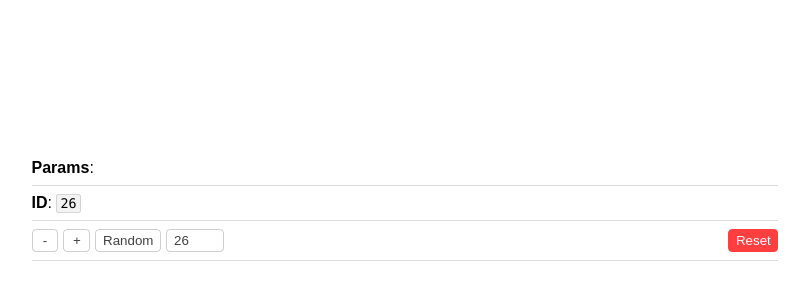
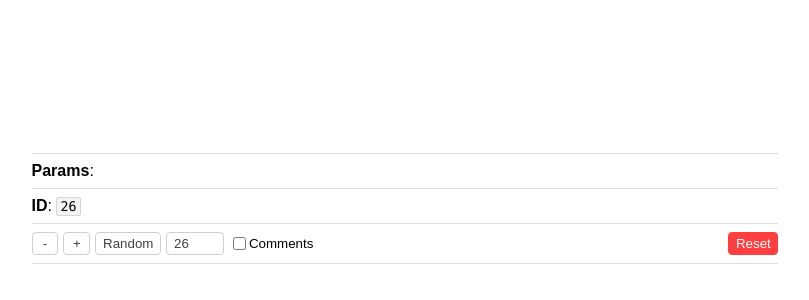
Before and after one commit to rafegoldberg/metrics-reducer-brainstorm, a React (Vite) app: page / in a window 1280 px wide. Shown: the part 186-486 px from the top of the page, without its empty margins (235-1044 px from the left). Built offline with nearby package versions, Linux system fonts and the light colour scheme; no server answers.

Commit message:
chore: add + style comments toggle

```diff
--- a/main.scss
+++ b/main.scss
@@ -33,7 +33,8 @@ body {
     box-shadow: inset 0 0 0 .8px rgba(127.5, 127.5, 127.5, .33);
   }
   button,
-  input {
+  input[type=text],
+  input[type=number] {
     color: inherit;
     background: transparent;
     border-radius: 4px;
@@ -46,9 +47,14 @@ body {
       opacity: .75;
     }
   }
+  label {
+    display: inline-flex;
+    align-items: center;
+    font-size: smaller;
+  }
   .topBar {
     display: flex;
-    >:last-child {
+    >:last-child:not(:only-child) {
       margin-left: auto;
     }
   }
--- a/src/App.jsx
+++ b/src/App.jsx
@@ -1,20 +1,26 @@
-import React from "react";
+import React, { useContext } from "react";
+
+import { ContextState } from "./Context";
 
 import Counter from "./Counter";
 import ToggleParams from "./ToggleParams";
 import Comments from "./Comments";
-
 import Fetcher from "./Fetcher";
 
-const App = () => (
+const App = () => {
+  const { state } = useContext(ContextState);
+  return (
     <React.Fragment>
       <Fetcher />
+      <hr />
       <ToggleParams />
       <hr />
       <Counter type={false} />
       <hr />
+      <h3 style={{ textTransform: "capitalize" }}>{state.data?.title}</h3>
       <Comments />
     </React.Fragment>
   );
+};
 
 export default App;
--- a/src/Counter/index.jsx
+++ b/src/Counter/index.jsx
@@ -8,7 +8,7 @@ import ResetButton from "./ResetButton";
 import RandomValue from "./RandomValue";
 
 const Counter = () => {
-  const { state } = useContext(ContextState);
+  const { state, dispatch } = useContext(ContextState);
   return (
     <React.Fragment>
       <div className="topBar">
@@ -18,15 +18,23 @@ const Counter = () => {
             <code>{state.id}</code>
           </small>
         </span>
-        <span style={{ textTransform: "capitalize", textAlign: "right" }}>
-          {state.text}
-        </span>
       </div>
       <hr />
       <div className="buttonBar">
         <StepButtons />
         <RandomValue />
         <SetterInput />
+        <label>
+          <input
+            type="checkbox"
+            onClick={() =>
+              dispatch.params("set", {
+                _embed: state.params.has("_embed") ? null : "comments"
+              })
+            }
+          />
+          Comments
+        </label>
         <ResetButton />
       </div>
     </React.Fragment>
```
Lines whose indentation alone changed are shown as unchanged.
